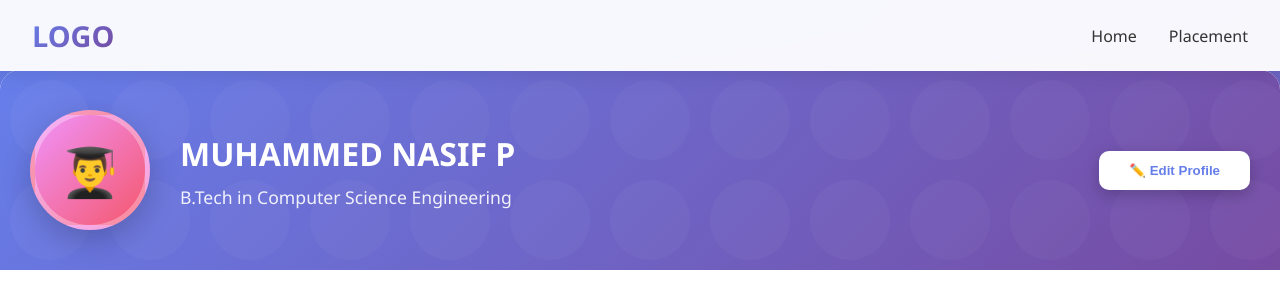
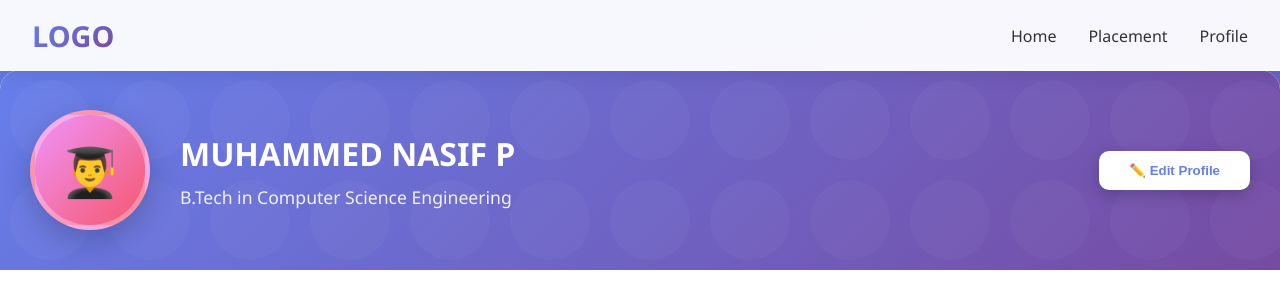
Before and after one commit to muhammednasifp/micro_project, a Django app: a page that uses dbms_project/template/navbar.html in a window 1280 px wide. Shown: the top 300 px of the page. Run offline with Django 5.2, Linux system fonts and the light colour scheme; data comes from the database, SQL or seed files in the repository; both versions use the stored data as it was after the commit.

Commit message:
have some bugs

```diff
--- a/dbms_project/student_account/views.py
+++ b/dbms_project/student_account/views.py
@@ -31,6 +31,6 @@ def signup(request):
         print('hello world')
         user=User.objects.create_user(username=username,password=password)
         if user:
-          return  redirect('registration')
+          return  redirect('home')
 
     return render(request,'signup.html')
--- a/dbms_project/template/navbar.html
+++ b/dbms_project/template/navbar.html
@@ -4,9 +4,9 @@
             <ul class="nav-links">
                 <li><a href="{% url 'home'%}">Home</a></li>
                 <li><a href="{% url 'placement'%}">Placement</a></li>
-                <!-- {% if request.user.is_authenticated and request.user.student %} -->
-                <li><a href="{% url 'student_profile' request.user.student.id %}">Profile</a></li>
-                <!-- {% endif %} -->
+
+                <li><a href="{% url 'student_profile' %}">Profile</a></li>
+
             </ul>
         </nav>
 </header>
```
Also changed, not shown: dbms_project/db.sqlite3.
